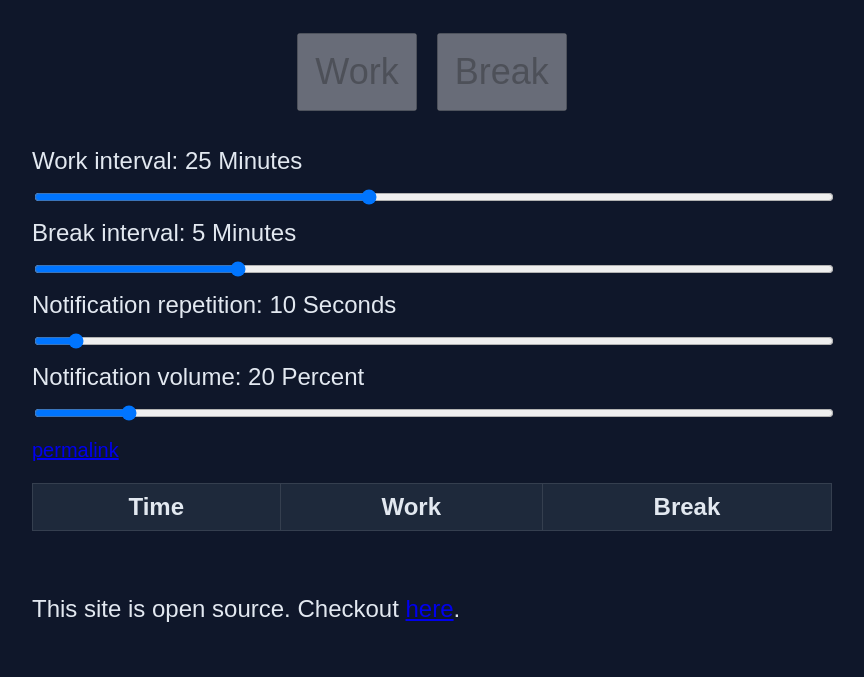
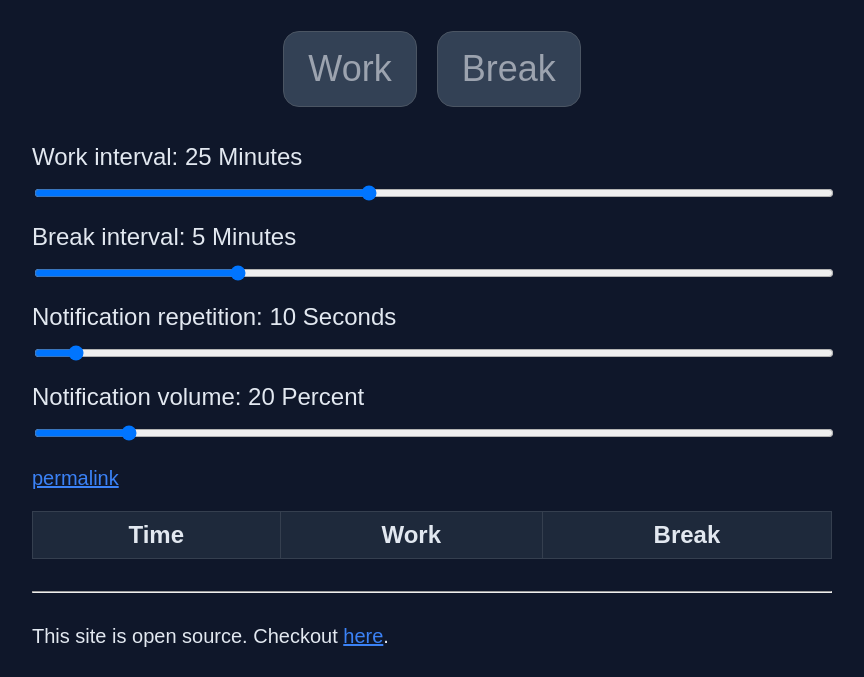
Before and after one commit to psytrap/absolute-tomato, a plain HTML site: page docs/absolute-tomato.html in a window 1280 px wide. Shown: the part 413-1090 px from the top of the page, without its empty margins (208-1072 px from the left). Before the commit the page ends 1064 px from the top, so only its background shows below. Drawn offline with Linux system fonts and the light colour scheme.

Commit message:
buttons color

```diff
--- a/docs/absolute-tomato.html
+++ b/docs/absolute-tomato.html
@@ -6,6 +6,8 @@
 
 
     <style>
+    /* Colors according Tailwind CSS https://flowbite.com/docs/components/footer/ */
+    /* TODO Slider */
         body {
             font-size: 150%;
             line-height: 1.5;
@@ -18,7 +20,19 @@
         button {
             font-size: 150%;
             padding: 1rem;
+            padding-left: 1.5rem;
+            padding-right: 1.5rem;
+            background-color: #0ea5e9;
+            color: #ffffff;
+            border: .1rem solid #0ea5e9;
+            border-radius: 1rem;
         }
+        button:disabled, button[disabled] {
+            border: .1rem solid #4b5563;
+            background-color: #334155;
+            color: #9ca3af;
+        }
+
         table {
             margin-top: 1rem;
         }
@@ -37,6 +51,12 @@
             font-size: 150%;
             line-height: 2;
         }
+        input[type="range"] {
+            height: 2rem;
+        }
+        a {
+            color: #3b82f6;
+        }
     </style>
 </head>
 <body>
@@ -44,7 +64,7 @@
     <!--<p>The Minimalistic Pomodoro Timer</p>-->
 
     <div style="padding: 1rem; margin-bottom: 1rem;">
-        <div class="timerDiv"><button id="startTimerButton" disabled>&#9658; Timer</button>&nbsp;&nbsp;&nbsp;<button id="stopTimerButton" disabled>&#9726;</button></div>
+        <div class="timerDiv"><button id="startTimerButton" disabled>&#9658; Timer</button>&nbsp;&nbsp;&nbsp;<button id="stopTimerButton" disabled>&#9726;&#xfe0e;</button></div><!--  &#x25a0;&#x25b6; -->
         <div class="timerDiv timers"><p align="center">
             <span id="workTimer">0m00s</span>
             <br/>
@@ -87,8 +107,8 @@
         <tbody>
         </tbody>
     </table>
-    <br/>
-    <p>This site is open source. Checkout <a href="https://github.com/psytrap/every-smart/tree/main/Readme.md">here</a>.</p>
+    <hr style="color: #374151; margin-top: 2rem;">
+    <small><p>This site is open source. Checkout <a href="https://github.com/psytrap/every-smart/tree/main/Readme.md">here</a>.</small>
     <script type="text/javascript">
         const timer_states = {
             WORK: 'work',
```
